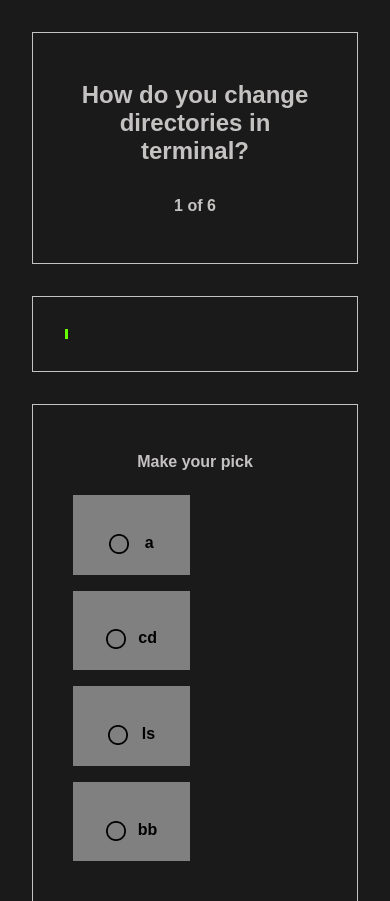
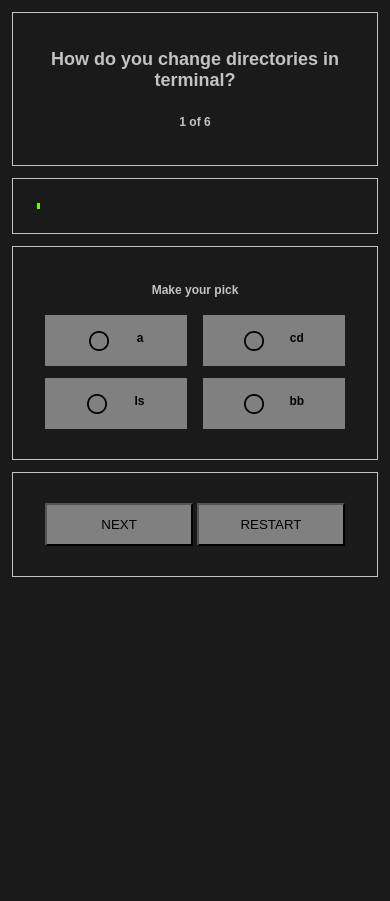
Before and after one commit to ainneo/oop-termQuizApp, a plain HTML site: page index.html in a window 390 px wide. Shown: the top 901 px of the page. After the commit the page ends 844 px from the top, so only its background shows below. Drawn offline with Linux system fonts and the light colour scheme.

Commit message:
update css mobile

```diff
--- a/styles.css
+++ b/styles.css
@@ -22,20 +22,19 @@ body{
 section{
     text-align: center;
     display: block;
-    min-width: 300px;
     max-width: 600px;
     margin: 0 auto;
     border: 1px var(--accent-color) solid;
     padding: 2rem;
-    margin: 2rem;
+    margin: 1rem;
 }
 
 
 .button{
-    width: 45%;
+    margin: .5rem auto;
+    width: 47%;
     background: grey;
     padding: 1rem 3rem;
-    border: 0;
     text-align:center;
     transition: 0.3s all ease;
 }
@@ -56,7 +55,7 @@ h1, h4{
   display: flex;
   justify-content: center;
   align-items: center;
-  min-height: 100vh;
+  max-height: 100vh;
 }
 
 ul{
@@ -67,7 +66,7 @@ ul{
 
 li{
     padding: .3rem;
-    margin: .5rem;
+    margin: .5rem auto;
     width: 45%;
     text-align: center;
     list-style-type: none;
@@ -80,7 +79,7 @@ li{
 }
 
 .progressBarInner{
-    height: 10px;
+    height: .5rem;
     width: 0%;
     background: var(--main-theme-color);
     border-right: 1px var(--main-theme-color) solid
@@ -96,7 +95,8 @@ the over the image and text*/
 
 /* REMOVES RADIO BUTTONS */
 .choices input{
-    opacity: 0;
+    position: absolute; /*layers hidden radio button on top*/
+    opacity: 0; /* hides layer button*/
 }
 
 /* when input is checked, we want the label to have these styles */
@@ -105,13 +105,21 @@ the over the image and text*/
 }
 /* when the input box is checked set background image of*/
 .choices input:checked + label i{
-   background-image: url("./images/circle-filled.png");
+   background-image: url("../images/circle-filled.png");
 }
 
 /* when input box is NOT checked, the background image is set too:*/
 .choices label i{
-   background-image: url("./images/circle-outline.png");
+   background-image: url("../images/circle-outline.png");
    background-size: 20px;
    height: 20px;
    width: 20px;
 }
+
+
+@media screen and (max-width: 500px) {
+    html{
+        font-size: 12px
+    }
+
+}
```
